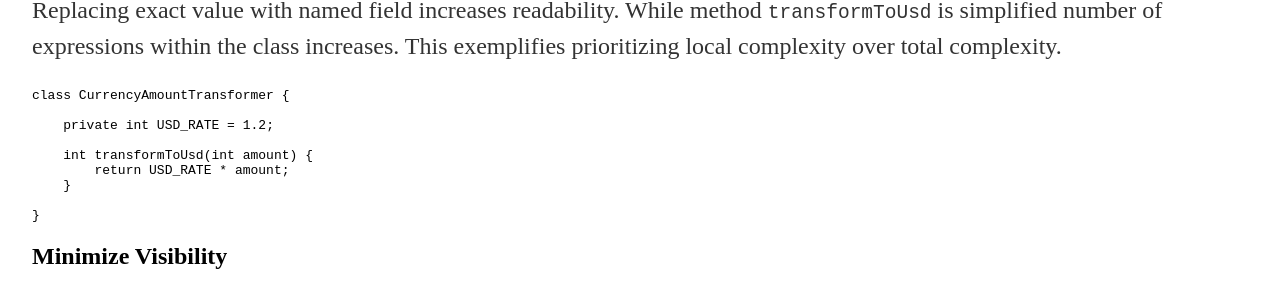
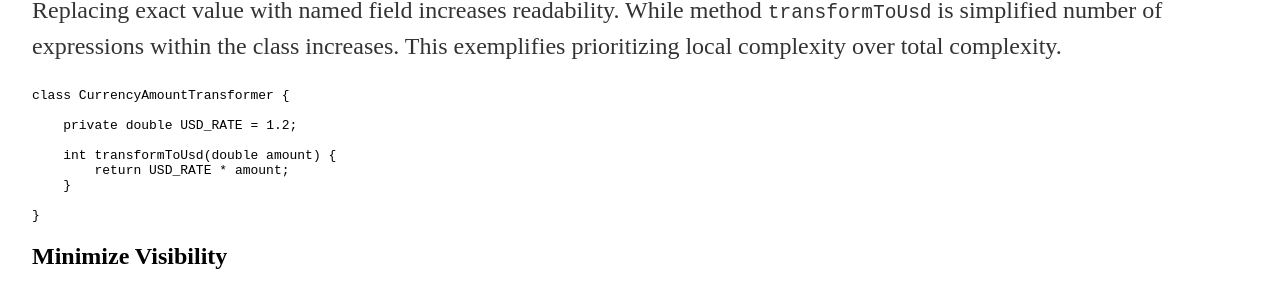
Before and after one commit to vackosar/vackosar.github.io, a Jekyll site: the page built from _posts/2017-06-04-Code-Structure-Principles.md, in a window 1280 px wide and 900 px high, scrolled down 1616 px. Shown: the part 142-442 px from the top of the window. Built offline with Jekyll 4.4.1, drawn with Linux system fonts in a browser that asks for light colours; comment, search, counter and statistics services are not loaded.

Commit message:
Code Structure

````diff
--- a/_posts/2017-06-04-Code-Structure-Principles.md
+++ b/_posts/2017-06-04-Code-Structure-Principles.md
@@ -69,9 +69,9 @@
 ```java
 class CurrencyAmountTransformer {
 
-    private int USD_RATE = 1.2;
+    private double USD_RATE = 1.2;
 
-    int transformToUsd(int amount) {
+    int transformToUsd(double amount) {
         return USD_RATE * amount;
     }
 
````
